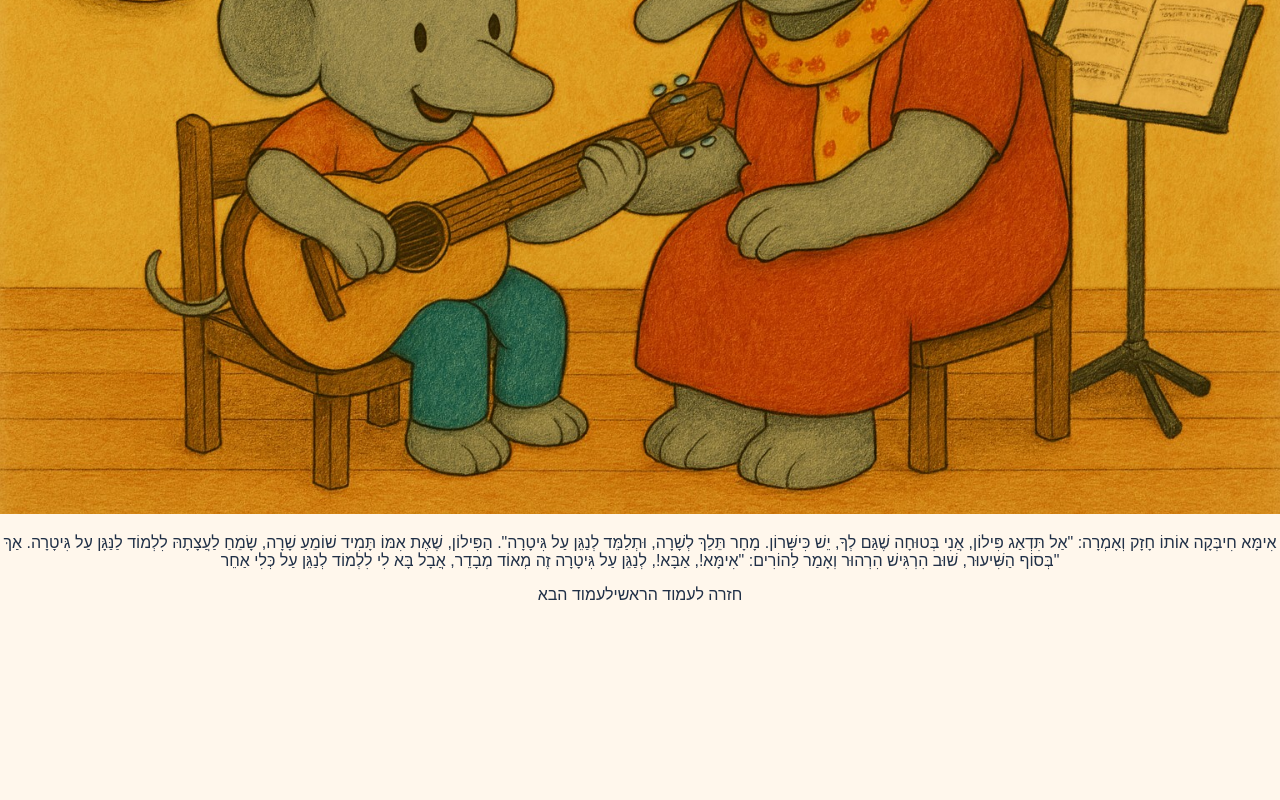
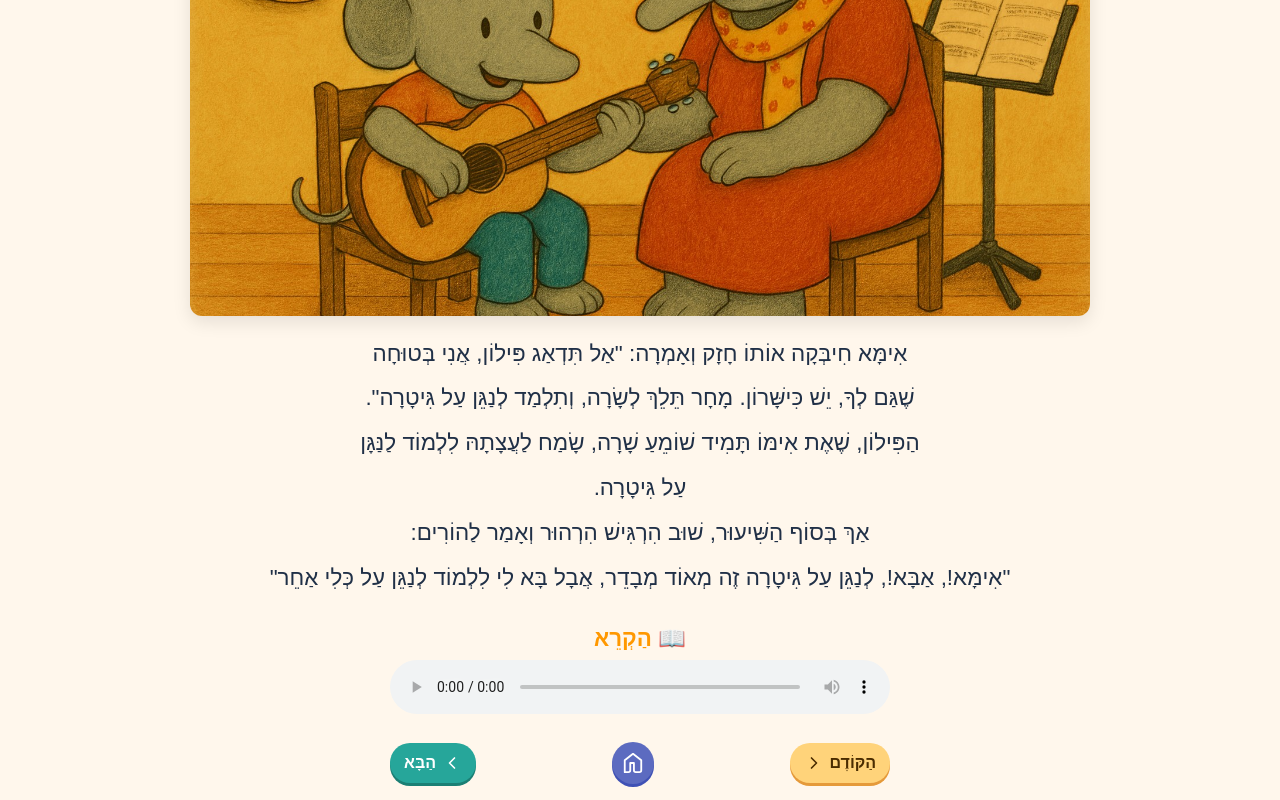
Before and after one commit to MMel25/storybook, a Next.js app: page /page5 in a window 1280 px wide. Shown: the part 339-1139 px from the top of the page. Before the commit the page ends 943 px from the top, so only its background shows below. Built offline with nearby package versions, Linux system fonts and the light colour scheme.

Commit message:
Update page5.tsx

```diff
--- a/pages/page5.tsx
+++ b/pages/page5.tsx
@@ -1,18 +1,159 @@
-import StoryPage from '../components/StoryPage';
+import Link from "next/link";
+import Image from "next/image";
 
 export default function Page5() {
   return (
-    <StoryPage
-      title=""
-      image="/images/page5.jpg"
-      text={`אִימָּא חִיבְּקָה אוֹתוֹ חָזָק וְאָמְרָה: "אַל תִּדְאַג פִּילוֹן, אֲנִי בְּטוּחָה
-שֶׁגַּם לְךָ, יֵשׁ כִּישָּׁרוֹן. מָחָר תֵּלֵךְ לְשָׁרָה, וּתְלַמֵּד לְנַגֵּן עַל גִּיטָרָה".
-הַפִּילוֹן, שֶׁאֶת אִמּוֹ תָּמִיד שׁוֹמֵעַ שָׁרָה, שָׂמֵחַ לַעֲצָתָהּ לִלְמוֹד לַנַּגָּן
+    <main dir="rtl" style={{ textAlign: "center", padding: "16px" }}>
+      {/* כותרת הספר */}
+      <h1 className="title" style={{ marginBottom: "4px" }}>
+        הַפִּיל שֶׁאָהַב לְנַגֵּן
+      </h1>
+
+      {/* מספר עמוד */}
+      <h2 style={{ fontSize: "1.3rem", color: "#555", marginTop: 0 }}>
+        עַמּוּד 5
+      </h2>
+
+      {/* תמונה */}
+      <div
+        style={{
+          position: "relative",
+          width: "100%",
+          maxWidth: "900px",
+          margin: "0 auto 16px",
+          aspectRatio: "16/9",
+          borderRadius: "12px",
+          overflow: "hidden",
+          boxShadow: "0 6px 18px rgba(0,0,0,0.1)",
+        }}
+      >
+        <Image
+          src="/images/page5.jpg"
+          alt="איור עמוד 5"
+          fill
+          style={{ objectFit: "cover" }}
+        />
+      </div>
+
+      {/* טקסט הסיפור */}
+      <div
+        style={{
+          fontSize: "1.4rem",
+          lineHeight: "2",
+          maxWidth: "820px",
+          margin: "0 auto 24px",
+          whiteSpace: "pre-line",
+        }}
+      >
+{`אִימָּא חִיבְּקָה אוֹתוֹ חָזָק וְאָמְרָה: "אַל תִּדְאַג פִּילוֹן, אֲנִי בְּטוּחָה
+שֶׁגַּם לְךָ, יֵשׁ כִּישָּׁרוֹן. מָחָר תֵּלֵךְ לְשָׂרָה, וְתִלְמַד לְנַגֵּן עַל גִּיטָרָה".
+הַפִּילוֹן, שֶׁאֶת אִימּוֹ תָּמִיד שׁוֹמֵעַ שָׁרָה, שָׂמַח לַעֲצָתָהּ לִלְמוֹד לַנַּגָּן
 עַל גִּיטָרָה.
 אַךְ בְּסוֹף הַשִּׁיעוּר, שׁוּב הִרְגִּישׁ הִרְהוּר וְאָמַר לַהוֹרִים:
-"אִימָּא!, אַבָּא!, לְנַגֵּן עַל גִּיטָרָה זֶה מְאוֹד מְבָדֵר,
-אֲבָל בָּא לִי לִלְמוֹד לְנַגֵּן עַל כְּלִי אַחֵר"`}
-      nextPage="/page6"
-    />
+"אִימָּא!, אַבָּא!, לְנַגֵּן עַל גִּיטָרָה זֶה מְאוֹד מְבָדֵר, אֲבָל בָּא לִי לִלְמוֹד לְנַגֵּן עַל כְּלִי אַחֵר"`}
+      </div>
+
+      {/* כותרת לנגן + הנגן המובנה */}
+      <h3
+        style={{
+          fontSize: "1.4rem",
+          marginBottom: "8px",
+          color: "#ff9800",
+          fontWeight: "bold",
+        }}
+      >
+        📖 הַקְרֵא
+      </h3>
+
+      <audio
+        src="/audio/page5.wav"
+        preload="auto"
+        controls
+        style={{
+          width: "100%",
+          maxWidth: "500px",
+          accentColor: "#ff9800",
+        }}
+      />
+
+      {/* ניווט */}
+      <div
+        style={{
+          display: "flex",
+          justifyContent: "space-between",
+          maxWidth: "500px",
+          margin: "0 auto",
+          marginTop: "24px",
+          alignItems: "center",
+        }}
+      >
+        {/* הקודם – עמוד 4 */}
+        <Link
+          href="/page4"
+          style={{
+            display: "flex",
+            alignItems: "center",
+            gap: "6px",
+            background: "#ffd37a",
+            padding: "10px 14px",
+            borderRadius: "999px",
+            fontWeight: "bold",
+            color: "#4a2c00",
+            boxShadow: "0 3px 0 #e59a3a",
+          }}
+        >
+          <span>הַקּוֹדֶם</span>
+          <svg xmlns="http://www.w3.org/2000/svg" width="20" height="20"
+            viewBox="0 0 24 24" fill="none" stroke="currentColor"
+            strokeWidth="2" strokeLinecap="round" strokeLinejoin="round">
+            <polyline points="9 18 15 12 9 6" />
+          </svg>
+        </Link>
+
+        {/* בית */}
+        <Link
+          href="/"
+          style={{
+            background: "#5c6bc0",
+            padding: "10px",
+            borderRadius: "50%",
+            color: "#fff",
+            display: "flex",
+            alignItems: "center",
+            justifyContent: "center",
+            boxShadow: "0 3px 0 #3f51b5",
+          }}
+        >
+          <svg xmlns="http://www.w3.org/2000/svg" width="22" height="22"
+            viewBox="0 0 24 24" fill="none" stroke="currentColor"
+            strokeWidth="2" strokeLinecap="round" strokeLinejoin="round">
+            <path d="M3 9L12 2l9 7v11a2 2 0 0 1-2 2h-4a2 2 0 0 1-2-2V12H9v8a2 2 0 0 1-2 2H3z" />
+          </svg>
+        </Link>
+
+        {/* הבא – עמוד 6 */}
+        <Link
+          href="/page6"
+          style={{
+            display: "flex",
+            alignItems: "center",
+            gap: "6px",
+            background: "#26a69a",
+            padding: "10px 14px",
+            borderRadius: "999px",
+            fontWeight: "bold",
+            color: "#fff",
+            boxShadow: "0 3px 0 #1b7f74",
+          }}
+        >
+          <svg xmlns="http://www.w3.org/2000/svg" width="20" height="20"
+            viewBox="0 0 24 24" fill="none" stroke="currentColor"
+            strokeWidth="2" strokeLinecap="round" strokeLinejoin="round">
+            <polyline points="15 18 9 12 15 6" />
+          </svg>
+          <span>הַבָּא</span>
+        </Link>
+      </div>
+    </main>
   );
 }
```
